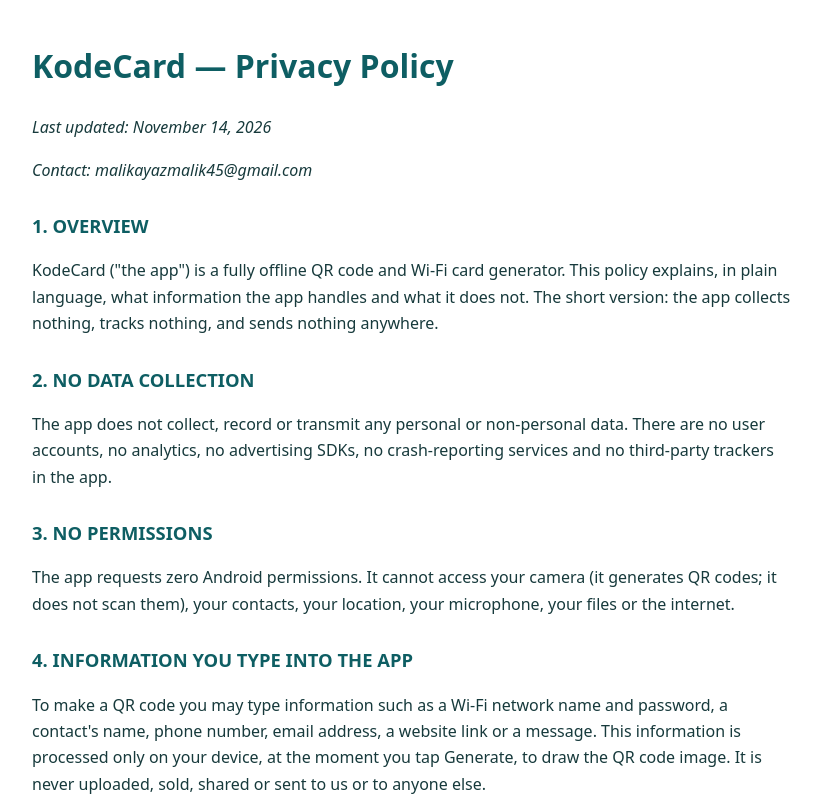
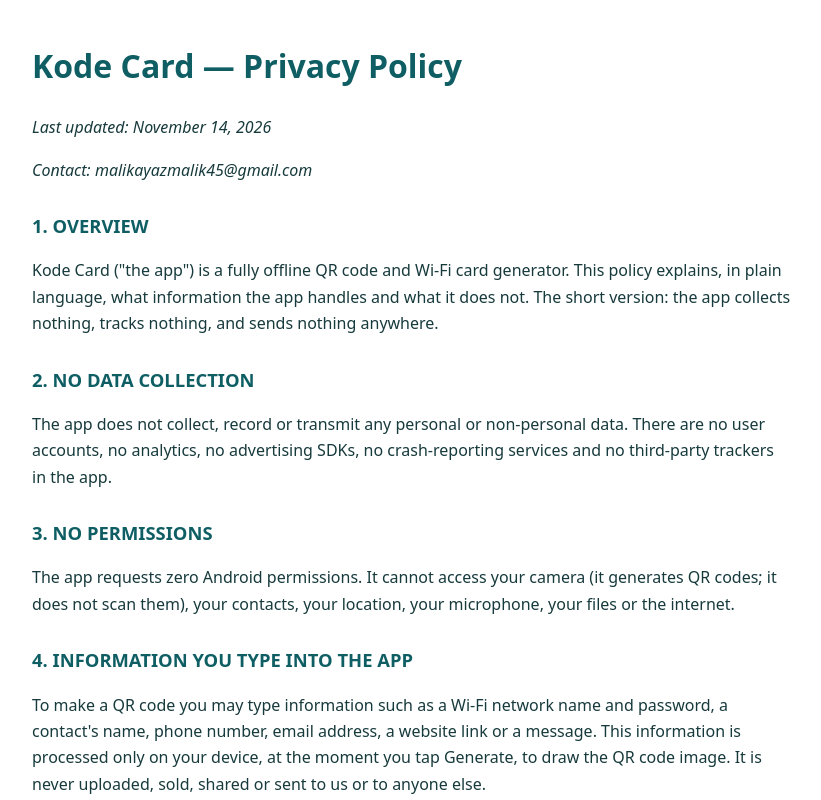
Before and after one commit to Kumaildev779/privacy-policies, a plain HTML site: page KodeCard-Privacy-Policy.html in a window 1280 px wide. Shown: the top 800 px of the page, without its empty margins (228-1049 px from the left). Drawn offline with Linux system fonts and the light colour scheme.

Commit message:
Update app name to Kode Card

```diff
--- a/KodeCard-Privacy-Policy.html
+++ b/KodeCard-Privacy-Policy.html
@@ -1,12 +1,12 @@
 <!DOCTYPE html><html lang="en"><head><meta charset="utf-8">
 <meta name="viewport" content="width=device-width, initial-scale=1">
-<title>KodeCard — Privacy Policy</title>
+<title>Kode Card — Privacy Policy</title>
 <style>body{font-family:system-ui,Arial,sans-serif;max-width:760px;margin:40px auto;padding:0 20px;line-height:1.65;color:#173A3C}h1{color:#0E5E63}h2{color:#0E5E63;margin-top:28px;font-size:1.15em}</style></head><body>
-<h1>KodeCard — Privacy Policy</h1>
+<h1>Kode Card — Privacy Policy</h1>
 <p><em>Last updated: November 14, 2026</em></p>
 <p><em>Contact: malikayazmalik45@gmail.com</em></p>
 <h2>1. OVERVIEW</h2>
-<p>KodeCard (&quot;the app&quot;) is a fully offline QR code and Wi-Fi card generator. This policy explains, in plain language, what information the app handles and what it does not. The short version: the app collects nothing, tracks nothing, and sends nothing anywhere.</p>
+<p>Kode Card (&quot;the app&quot;) is a fully offline QR code and Wi-Fi card generator. This policy explains, in plain language, what information the app handles and what it does not. The short version: the app collects nothing, tracks nothing, and sends nothing anywhere.</p>
 <h2>2. NO DATA COLLECTION</h2>
 <p>The app does not collect, record or transmit any personal or non-personal data. There are no user accounts, no analytics, no advertising SDKs, no crash-reporting services and no third-party trackers in the app.</p>
 <h2>3. NO PERMISSIONS</h2>
```
